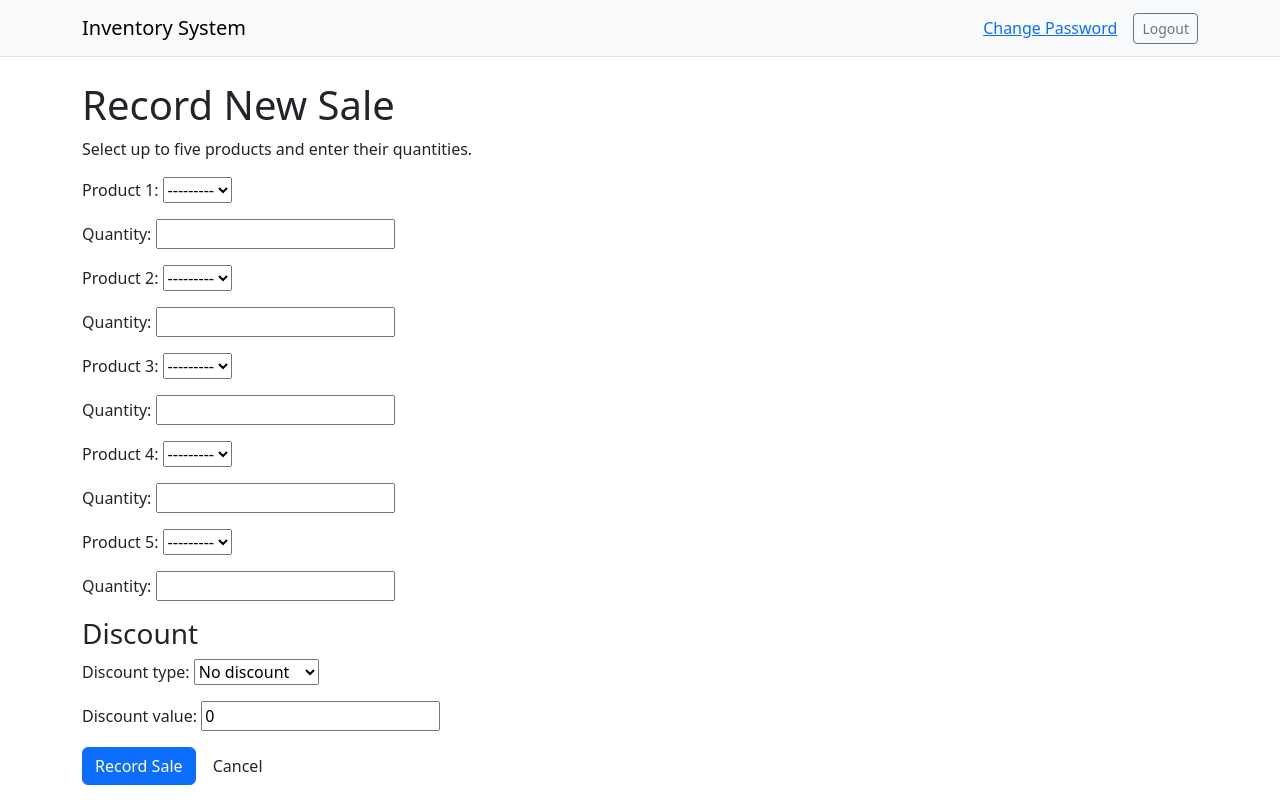
After one commit to mehreen-7547/ai-assisted-inventory-manager, a Django app: page /sales/add/ in a window 1280 px wide. The commit adds this page. Run offline with Django 5.2, Linux system fonts and the light colour scheme; the visitor is signed in with stand-in values (Sample User, id 1); data that the repository does not hold is empty; parts of the project's set-up code (start-up, migrations or seed data) failed here and were passed over.

Commit message:
Complete Module 4 Chapter 3 sales recording interface

```diff
--- /dev/null
+++ b/sales/forms.py
@@ -0,0 +1,96 @@
+
+from django import forms
+from catalog.models import Product
+
+
+class SaleForm(forms.Form):
+    discount_type = forms.ChoiceField(
+        choices=[
+            ('none', 'No discount'),
+            ('fixed', 'Fixed amount'),
+            ('percent', 'Percentage')
+        ]
+    )
+
+    discount_value = forms.DecimalField(
+        min_value=0,
+        max_digits=10,
+        decimal_places=2,
+        initial=0
+    )
+
+    def __init__(self, *args, **kwargs):
+        super().__init__(*args, **kwargs)
+
+        products = Product.objects.filter(
+            is_active=True,
+            on_hand__gt=0
+        ).order_by('name')
+
+        for number in range(1, 6):
+            self.fields[f'product_{number}'] = forms.ModelChoiceField(
+                queryset=products,
+                required=False,
+                label=f'Product {number}'
+            )
+
+            self.fields[f'quantity_{number}'] = forms.IntegerField(
+                min_value=1,
+                required=False,
+                label='Quantity'
+            )
+
+    def clean(self):
+        cleaned_data = super().clean()
+        items = []
+        selected_products = set()
+
+        for number in range(1, 6):
+            product = cleaned_data.get(f'product_{number}')
+            quantity = cleaned_data.get(f'quantity_{number}')
+
+            if product is None and quantity is None:
+                continue
+
+            if product is None or quantity is None:
+                raise forms.ValidationError(
+                    'Select both product and quantity for each row.'
+                )
+
+            if product.pk in selected_products:
+                raise forms.ValidationError(
+                    'The same product cannot be selected twice.'
+                )
+
+            selected_products.add(product.pk)
+
+            items.append({
+                'product_id': product.pk,
+                'quantity': quantity
+            })
+
+        if not items:
+            raise forms.ValidationError(
+                'Select at least one product.'
+            )
+
+        discount_type = cleaned_data.get('discount_type')
+        discount_value = cleaned_data.get('discount_value')
+
+        if discount_type == 'none' and discount_value != 0:
+            raise forms.ValidationError(
+                'Discount must be zero when no discount is selected.'
+            )
+
+        if (
+            discount_type == 'percent'
+            and discount_value is not None
+            and discount_value > 100
+        ):
+            raise forms.ValidationError(
+                'Percentage discount cannot exceed 100.'
+            )
+
+        cleaned_data['items'] = items
+
+        return cleaned_data
--- /dev/null
+++ b/sales/templates/sales/sale_form.html
@@ -0,0 +1,57 @@
+
+{% extends 'base.html' %}
+
+{% block title %}Record Sale{% endblock %}
+
+{% block content %}
+
+<h1>Record New Sale</h1>
+
+<p>Select up to five products and enter their quantities.</p>
+
+<form method="post">
+    {% csrf_token %}
+
+    <input
+        type="hidden"
+        name="submission_key"
+        value="{{ submission_key }}"
+    >
+
+    {{ form.non_field_errors }}
+
+    {% for field in form %}
+        {% if field.name == 'discount_type' or field.name == 'discount_value' %}
+        {% else %}
+            <p>
+                {{ field.label_tag }}
+                {{ field }}
+                {{ field.errors }}
+            </p>
+        {% endif %}
+    {% endfor %}
+
+    <h3>Discount</h3>
+
+    <p>
+        {{ form.discount_type.label_tag }}
+        {{ form.discount_type }}
+        {{ form.discount_type.errors }}
+    </p>
+
+    <p>
+        {{ form.discount_value.label_tag }}
+        {{ form.discount_value }}
+        {{ form.discount_value.errors }}
+    </p>
+
+    <button type="submit" class="btn btn-primary">
+        Record Sale
+    </button>
+
+    <a href="{% url 'home' %}" class="btn">
+        Cancel
+    </a>
+</form>
+
+{% endblock %}
--- a/sales/urls.py
+++ b/sales/urls.py
@@ -1,5 +1,16 @@
+
 from django.urls import path
 from . import views
 
 urlpatterns = [
+    path(
+        'sales/add/',
+        views.sale_create,
+        name='sale_create'
+    ),
+    path(
+        'sales/<int:sale_id>/',
+        views.sale_detail,
+        name='sale_detail'
+    ),
 ]
--- a/sales/views.py
+++ b/sales/views.py
@@ -1,3 +1,75 @@
-from django.shortcuts import render
 
-# Create your views here.
+from uuid import uuid4
+
+from django.contrib import messages
+from django.contrib.auth.decorators import login_required
+from django.shortcuts import get_object_or_404, redirect, render
+
+from accounts.decorators import role_required
+from .forms import SaleForm
+from .models import Sale
+from .services import record_sale
+
+
+@login_required
+@role_required('sales', 'manager')
+def sale_create(request):
+    if request.method == 'POST':
+        form = SaleForm(request.POST)
+        submission_key = request.POST.get('submission_key', '')
+
+        if form.is_valid():
+            try:
+                sale = record_sale(
+                    items=form.cleaned_data['items'],
+                    user=request.user,
+                    submission_key=submission_key,
+                    discount_type=form.cleaned_data['discount_type'],
+                    discount_value=form.cleaned_data['discount_value']
+                )
+
+                messages.success(
+                    request,
+                    'Sale recorded successfully.'
+                )
+
+                return redirect('sale_detail', sale_id=sale.pk)
+
+            except ValueError as error:
+                form.add_error(None, str(error))
+
+    else:
+        form = SaleForm()
+        submission_key = str(uuid4())
+
+    return render(request, 'sales/sale_form.html', {
+        'form': form,
+        'submission_key': submission_key,
+        'row_numbers': range(1, 6)
+    })
+
+
+@login_required
+@role_required('sales', 'manager')
+def sale_detail(request, sale_id):
+    sale = get_object_or_404(
+        Sale.objects.select_related('created_by'),
+        pk=sale_id
+    )
+
+    if (
+        request.user.role == 'sales'
+        and sale.created_by_id != request.user.pk
+    ):
+        messages.error(
+            request,
+            'You cannot view another employee\'s sale.'
+        )
+        return redirect('home')
+
+    lines = sale.lines.all()
+
+    return render(request, 'sales/sale_detail.html', {
+        'sale': sale,
+        'lines': lines
+    })
```
Also changed, not shown: core/templates/core/home.html (+18 -0 lines), sales/templates/sales/sale_detail.html (added, +53 -0 lines), sales/tests.py (+120 -0 lines).
